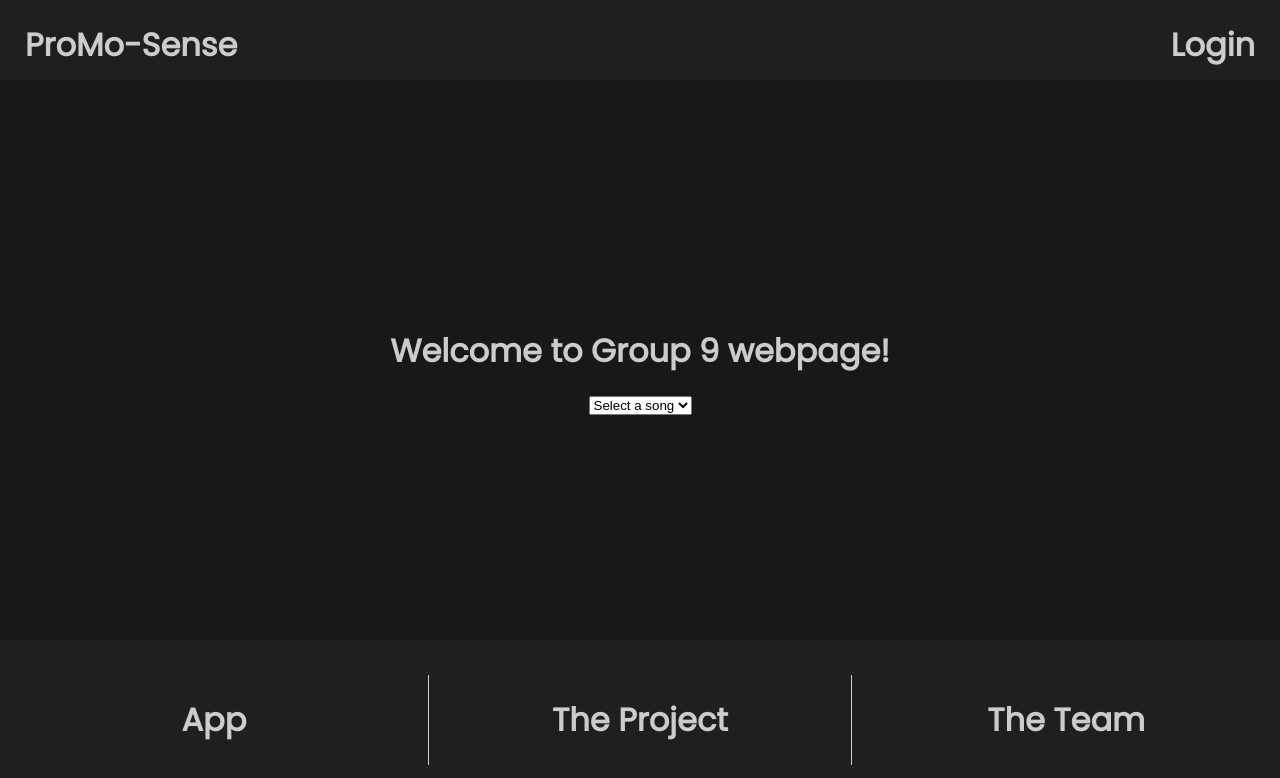
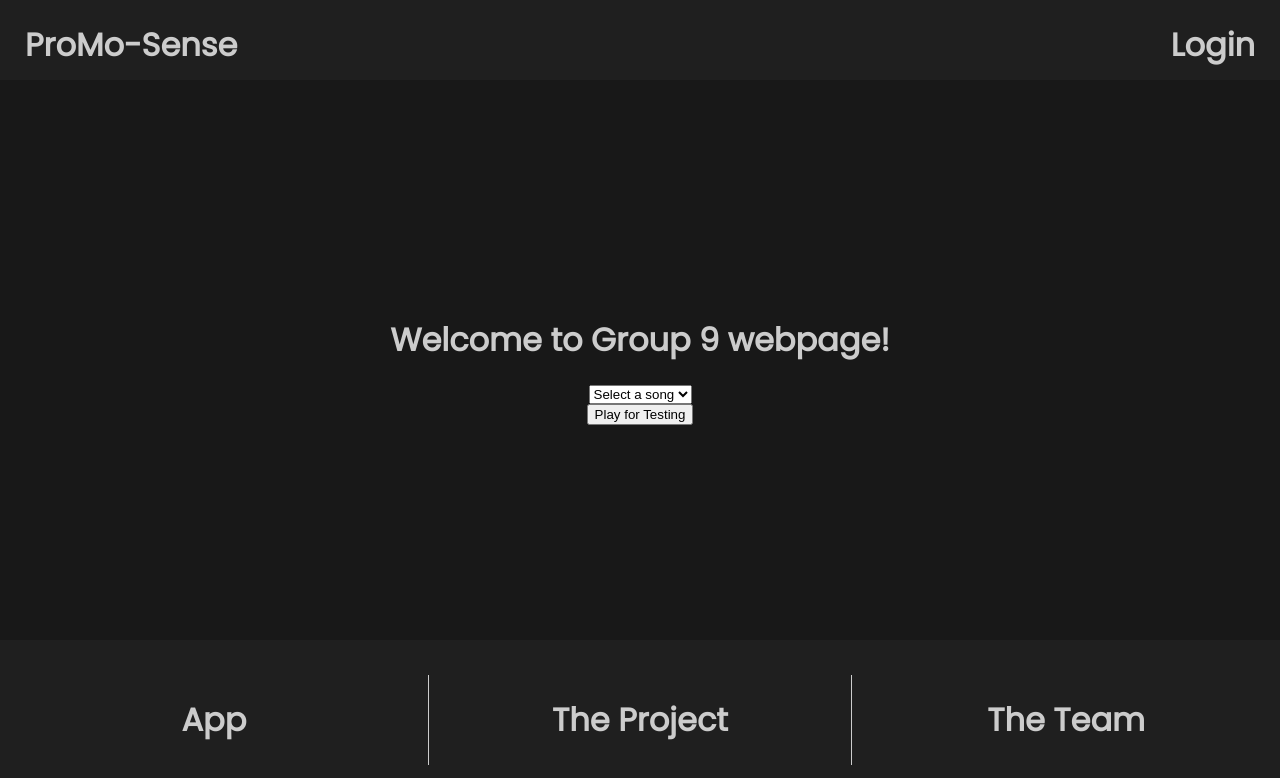
Before and after one commit to yyIntsuki/ProMo-Sense, a React (Vite) app in the folder web/: page / in a window 1280 px wide. Shown: the top 778 px of the page. Built offline with nearby package versions, Linux system fonts and the light colour scheme; no server answers.

Commit message:
added test button
added test button

```diff
--- a/web/src/views/appView.jsx
+++ b/web/src/views/appView.jsx
@@ -3,18 +3,9 @@ import "../css/style.css";
 
 export default function AppView() {
     const [selectedAudioUrl, setSelectedAudioUrl] = useState('');
-    const [sensorState, setSensorState] = useState(0);
     const audioRef = useRef(null);
 
 
-    const sensorStateChange = (newState) => {
-        setSensorState(newState);
-        if (newState === 1 && selectedAudioUrl) {
-            audioRef.current.play();
-        }
-    };
-
-    // Function to handle audio selection change
     const handleAudioSelection = (e) => {
         const selectedUrl = e.target.value;
         setSelectedAudioUrl(selectedUrl);
@@ -25,6 +16,21 @@ export default function AppView() {
         }
     };
 
+
+    const playAudio = () => {
+        if (audioRef.current) {
+            audioRef.current.play();
+        }
+    };
+
+
+    const sensorStateChange = (newState) => {
+        if (newState === 1 && selectedAudioUrl) {
+            audioRef.current.play();
+        }
+    };
+
+
     return (
         <div className="app_wrapper">
             <h1>Welcome to Group 9 webpage!</h1>
@@ -33,6 +39,8 @@ export default function AppView() {
                 <option value="https://firebasestorage.googleapis.com/v0/b/promosencegrupp9-4bbcc.appspot.com/o/Passionfruit.mp3?alt=media&token=5153bbfb-fcd0-4318-83a0-95c030adcd18">Passionfruit</option>
                 <option value="https://firebasestorage.googleapis.com/v0/b/promosencegrupp9-4bbcc.appspot.com/o/Drake%2C%20Kanye%20West%2C%20Lil%20Wayne%2C%20Eminem%20-%20Forever%20(Explicit%20Version)%20(Official%20Music%20Video).mp3?alt=media&token=610695c6-d26c-4ebd-878f-4c9609963167">Forever</option>
             </select>
+            {/* Independent Play Button for Testing */}
+            <button onClick={playAudio}>Play for Testing</button>
             <audio ref={audioRef} preload="auto" hidden>
                 Your browser does not support the audio element.
             </audio>
```
